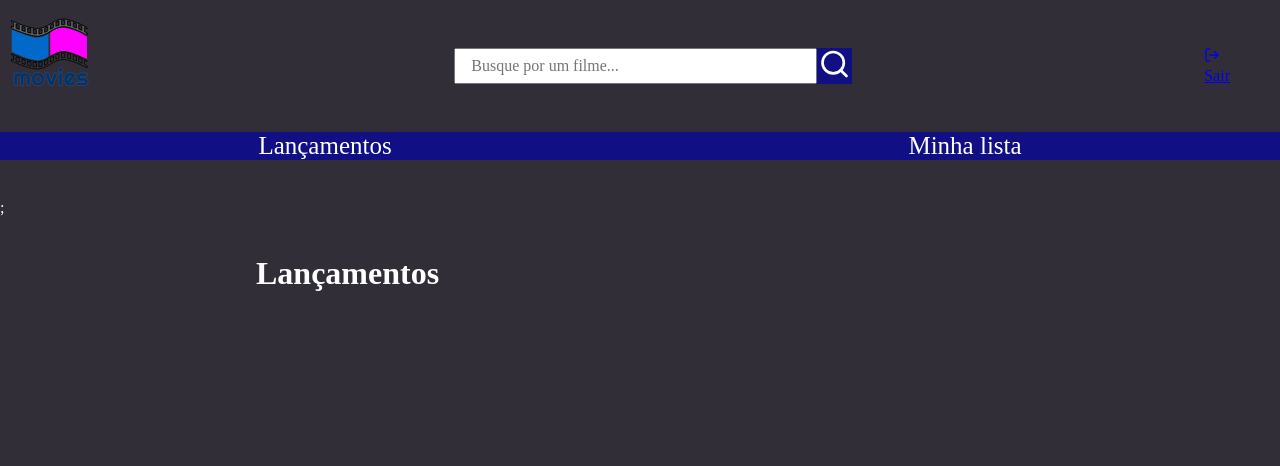
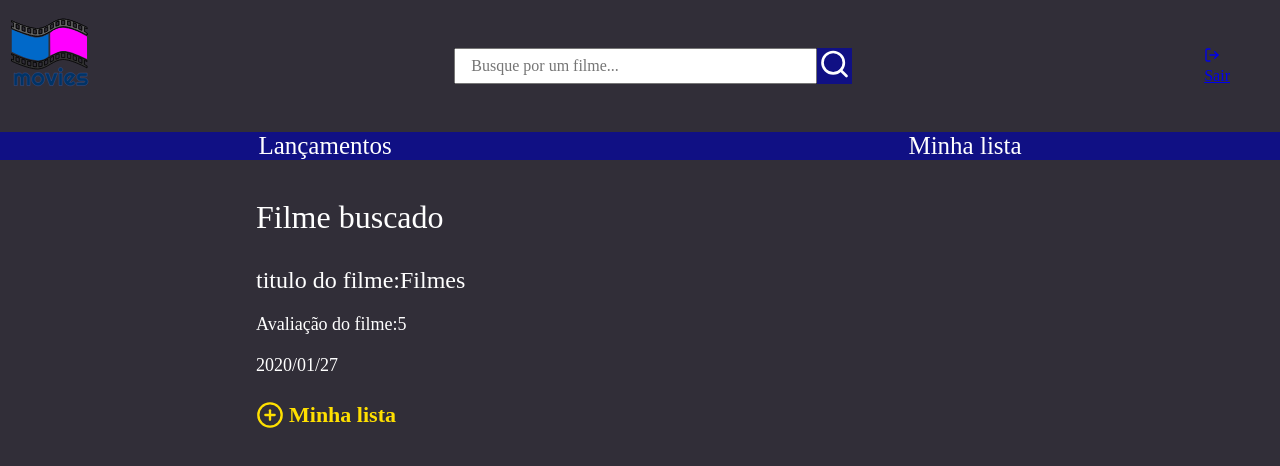
Before and after one commit to rafaelborges26/movies, a React (Create React App) app: page /movies in a window 1280 px wide. Shown: the top 466 px of the page. Built offline with nearby package versions, Linux system fonts and the light colour scheme; no server answers; sample sign-in values are in the browser's storage.

Commit message:
add the flatList with redux

```diff
--- a/package.json
+++ b/package.json
@@ -17,6 +17,7 @@
     "@unform/web": "^2.1.3",
     "axios": "^0.21.1",
     "cors": "^2.8.5",
+    "date-fns": "^2.16.1",
     "polished": "3.6.5",
     "react": "^17.0.1",
     "react-dom": "^17.0.1",
--- a/src/components/FlatList/index.tsx
+++ b/src/components/FlatList/index.tsx
@@ -1,75 +1,55 @@
-import React, { useCallback, useEffect, useState } from 'react';
+import React, { useCallback, useEffect, useMemo, useState } from 'react';
 import { FiPlusCircle } from 'react-icons/fi';
 import { DefaultRootState, useSelector } from 'react-redux';
+import { format, parseISO, getDate, getDay } from 'date-fns';
+import ptBR from 'date-fns/locale/pt-BR';
 import { Container, List, AddMyList } from './styles';
 import api from '../../services/themoviedb';
 import { clickSearchMovie } from '../../store/modules/movies/actions';
 import { IState } from '../../store/index';
 import FlatListRulases from '../FlatListRulases';
-
-interface MoviesProps {
-  adult?: boolean;
-  backdrop_path?: string;
-  genre_ids?: [];
-  id: number;
-  media_type?: string;
-  original_language?: string;
-  original_title?: string;
-  overview?: string;
-  popularity: number;
-  poster_path: string;
-  release_date: string;
-  title: string;
-  video: boolean;
-  vote_average: string;
-  vote_count: string;
-}
-
-interface IMovie {
-  movies: { movie: string };
-}
+import { IMovieState } from '../../store/modules/movies/types';
 
 const FlatList: React.FC = () => {
-  const [movieFound, setMovieFound] = useState<MoviesProps>();
-  const [movieSearched, setMovieSearched] = useState('');
-  // const [movieTitle, setMovieTitle] = useState<IMovie>();
+  const movieSearched = useSelector<IState, IMovieState>(state => state.movies);
 
-  const movieTitleSearched = useSelector<IState, string>(
-    state => state.movies.movie,
-  );
-  // console.log(movieTitleSearched);
-  if (movieTitleSearched) setMovieSearched(movieTitleSearched);
+  const formatedData = useMemo(() => {
+    const dateApi = movieSearched.movie.release_date;
+    const dateFormated = parseISO(dateApi);
 
-  useEffect(() => {
-    api
-      .get('/trending', {
-        params: {
-          query: movieSearched,
-        },
-      })
-      .then(response => {
-        const movieFiltered = response.data.results[0];
-        setMovieFound(movieFiltered);
-      });
+    const day = dateFormated.getDate();
+    const month = dateFormated.getMonth() + 1;
+    const year = dateFormated.getFullYear();
+
+    const dateAll = new Date(year, month, day);
+    // const dateAll = dateApi.replace('-', '/');
+
+    // return result;
+    // const testar = format(dateAll, "'dia' dd 'de' MMMM 'de' yyyy", {
+    //  locale: ptBR,
+    // });
+
+    return dateFormated;
   }, [movieSearched]);
 
   return (
     <Container>
-      {movieFound && (
+      <h1>Filme buscado</h1>
       <List>
-          <p>{movieFound.title}</p>
+        <p>
+          titulo do filme:
+          {movieSearched.movie.title}
+        </p>
         <span>
           Avaliação do filme:
-            {movieFound.vote_average}
+          {movieSearched.movie.vote_average}
         </span>
-          <span>{movieFound.vote_average}</span>
+        <span>{movieSearched.movie.release_date}</span>
         <AddMyList>
           <FiPlusCircle size={28} />
           <p>Minha lista</p>
         </AddMyList>
       </List>
-      )}
-      ;
     </Container>
   );
 };
--- a/src/components/FlatList/styles.ts
+++ b/src/components/FlatList/styles.ts
@@ -3,8 +3,16 @@ import styled from 'styled-components';
 export const Container = styled.div`
   margin-top: 3%;
   display: flex;
+
   flex: 1;
   flex-direction: column;
+
+  align-items: initial;
+  margin: 3% 0 0 20%;
+
+  h1 {
+    font-weight: 300;
+  }
 `;
 
 export const List = styled.div`
--- a/src/pages/Movies/index.tsx
+++ b/src/pages/Movies/index.tsx
@@ -8,33 +8,70 @@ import api from '../../services/themoviedb';
 import FlatList from '../../components/FlatList';
 
 import Logomovies from '../../assets/movies.svg';
-import { Container, Header, SearchMovie, Out, Nav, Content } from './styles';
+import { Container, Header, SearchMovie, Out, Nav } from './styles';
 import { clickSearchMovie } from '../../store/modules/movies/actions';
 import FlatListRulases from '../../components/FlatListRulases';
 
-interface MovieProps {
+interface MoviesProps {
+  adult?: boolean;
+  backdrop_path?: string;
+  genre_ids?: [];
+  id: number;
+  media_type?: string;
+  original_language?: string;
+  original_title?: string;
+  overview?: string;
+  popularity: number;
+  poster_path: string;
+  release_date: string;
   title: string;
+  video: boolean;
+  vote_average: string;
+  vote_count: string;
+}
+
+interface IMovie {
+  movies: { movie: string };
 }
 
 const Movies: React.FC = () => {
   const dispatch = useDispatch();
 
-  const [movieTyped, setMovieTyped] = useState('');
-  const [movieSearched, setMovieSearched] = useState('');
+  // const [movieSearched, setMovieSearched] = useState('');
+  // const [movieTitle, setMovieTitle] = useState<IMovie>();
 
   // function handlerSearch() {
-  //  // setMovieSearched(movieTyped);
-  //  dispatch(clickSearchMovie(movieTyped));
+  // // setMovieSearched(movieTyped);
+  // dispatch(clickSearchMovie(movieTyped));
   // }
 
+  const [movieFound, setMovieFound] = useState('');
+  const [movieTyped, setMovieTyped] = useState('');
+  const [movieSearched, setMovieSearched] = useState<MoviesProps>();
+
   function handlerRulases() {
-    setMovieSearched('');
+    // setMovieSearched();
   }
 
   function handleSearch() {
-    dispatch(clickSearchMovie(movieTyped));
-    console.log(movieTyped, 'movietuped');
+    setMovieFound(movieTyped);
+
+    console.log(movieSearched);
   }
+
+  useEffect(() => {
+    api
+      .get('/trending', {
+        params: {
+          query: movieTyped,
+        },
+      })
+      .then(response => {
+        const movieFiltered = response.data.results[0];
+        setMovieSearched(movieFiltered);
+        dispatch(clickSearchMovie(movieFiltered)); // enviar para os flats
+      });
+  }, [movieFound]);
 
   return (
     <Container>
@@ -77,9 +114,6 @@ const Movies: React.FC = () => {
         <Link to="/">Minha lista</Link>
       </Nav>
       <FlatList />
-      <Content>
-        <h1>Lançamentos</h1>
-      </Content>
     </Container>
   );
 };
--- a/src/pages/Movies/styles.ts
+++ b/src/pages/Movies/styles.ts
@@ -89,16 +89,6 @@ export const Nav = styled.div`
   }
 `;
 
-export const Content = styled.div`
-  display: flex;
-  flex: 1;
-  flex-direction: column;
-  //justify-content: space-between;
-  //justify-content: space-between;
-  align-items: initial;
-  margin: 3% 0 0 20%;
-`;
-
 export const FlatList = styled.div`
   margin-top: 3%;
   display: flex;
--- a/src/store/index.ts
+++ b/src/store/index.ts
@@ -1,8 +1,9 @@
 import { createStore } from 'redux';
+import { IMovieState } from './modules/movies/types';
 import rootReducer from './modules/rootReducer';
 
 export interface IState {
-  movies: { movie: string };
+  movies: IMovieState;
 }
 
 const store = createStore(rootReducer);
--- a/src/store/modules/movies/actions.ts
+++ b/src/store/modules/movies/actions.ts
@@ -1,4 +1,6 @@
-export function clickSearchMovie(movie: string | undefined): {} {
+import { IMovieState } from './types';
+
+export function clickSearchMovie(movie: IMovieState | undefined): {} {
   return {
     type: 'CLICK_SEARCH_MOVIE',
     payload: {
--- a/src/store/modules/movies/reducer.ts
+++ b/src/store/modules/movies/reducer.ts
@@ -1,7 +1,14 @@
 import { Reducer } from 'redux';
+import { IMovieState } from './types';
 
-const INITIAL_STATE = 'teste';
-
+const INITIAL_STATE: IMovieState = {
+  movie: {
+    id: 0,
+    release_date: '2020/01/27',
+    title: 'Filmes',
+    vote_average: '5',
+  },
+};
 const movies: Reducer = (state = INITIAL_STATE, action) => {
   switch (action.type) {
     case 'CLICK_SEARCH_MOVIE': {
```
Also changed, not shown: src/store/modules/movies/types.ts (+19 -17 lines), .eslintrc.json, 2 other files (tests, documents, lock files or other folders). Lines whose indentation alone changed are shown as unchanged.
